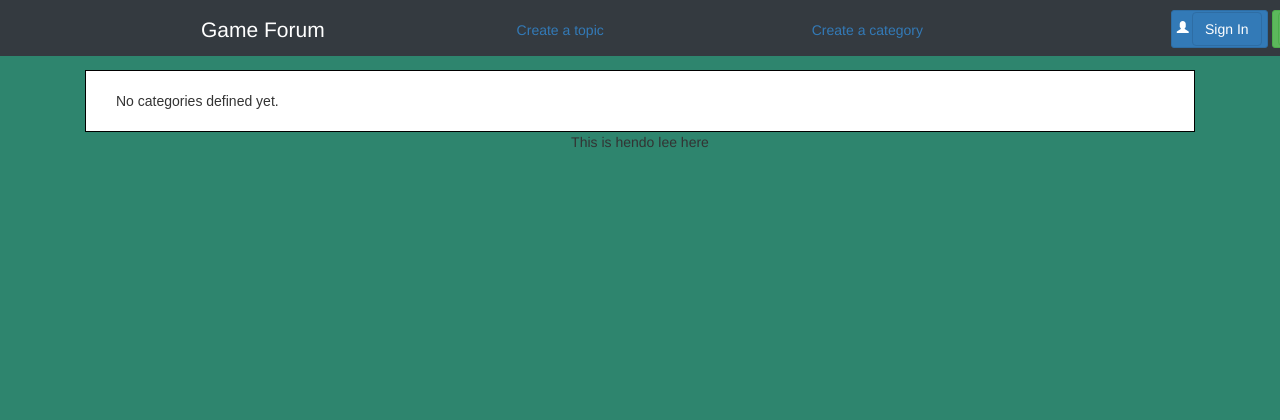
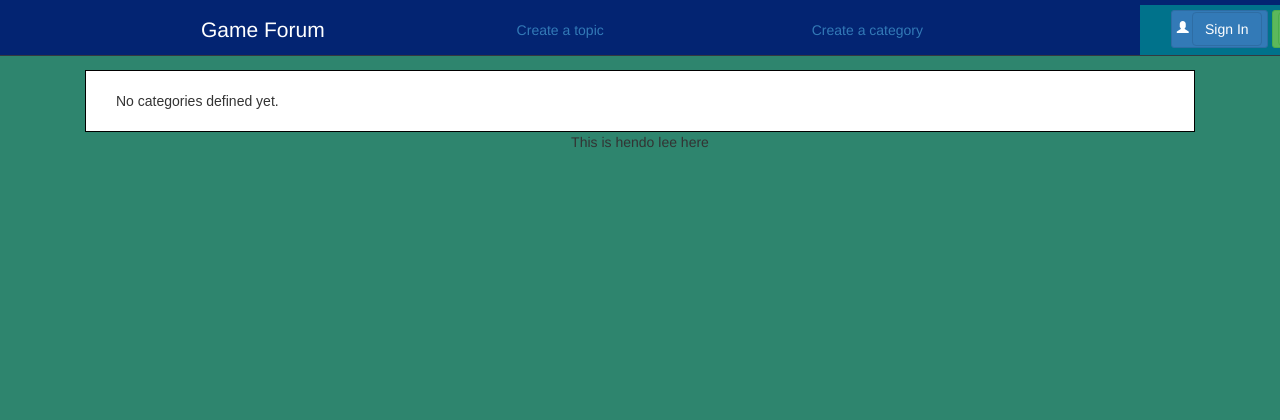
Before and after one commit to Jasonnugraha/Forum, a PHP site: page /index.php in a window 1280 px wide. Shown: the top 420 px of the page. Run offline with PHP 8.4, Linux system fonts and the light colour scheme; data that the repository does not hold is empty.

```diff
--- a/css/style.css
+++ b/css/style.css
@@ -41,6 +41,7 @@ body {
 #userbar {
     float: right;
     width: 250px;
+    background-color: #00728B   ;
 }
 
 #footer {
@@ -184,6 +185,7 @@ form {
 
 .collapse.navbar-collapse{
     padding: 0;
+    background-color: #032472;
 }
 
 #Title{
```
